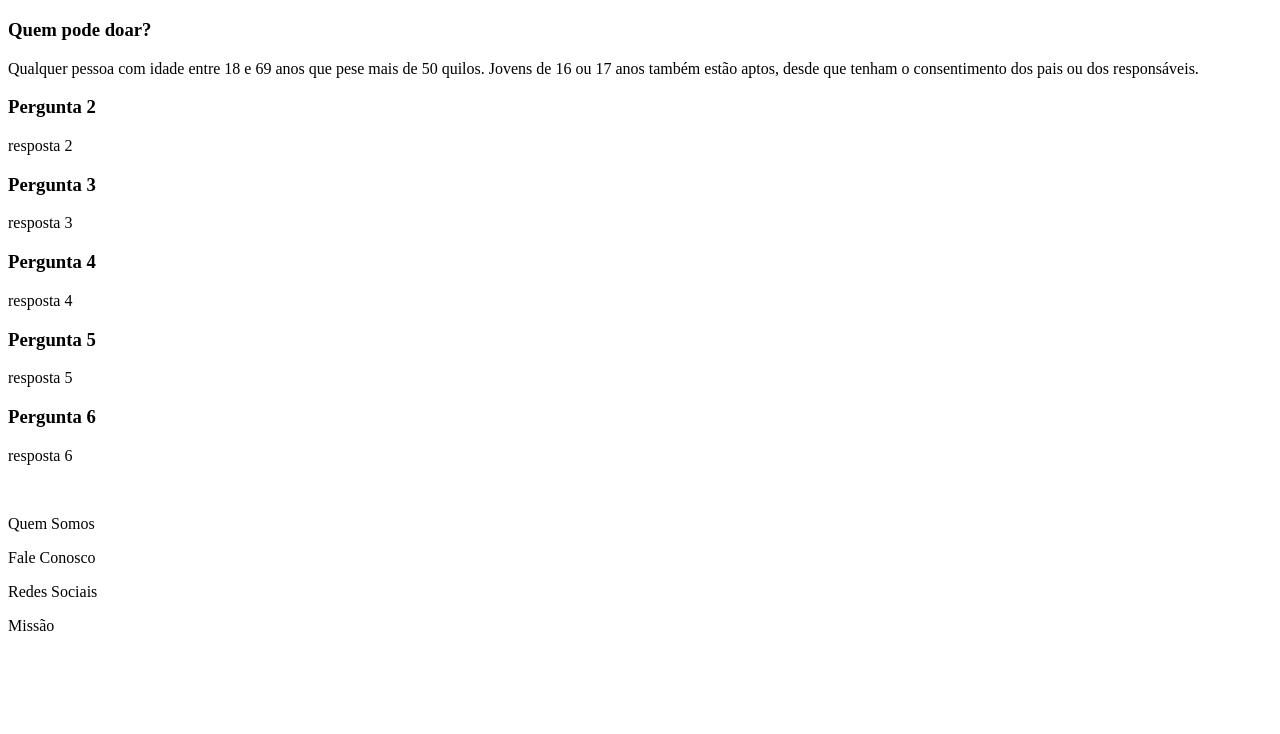
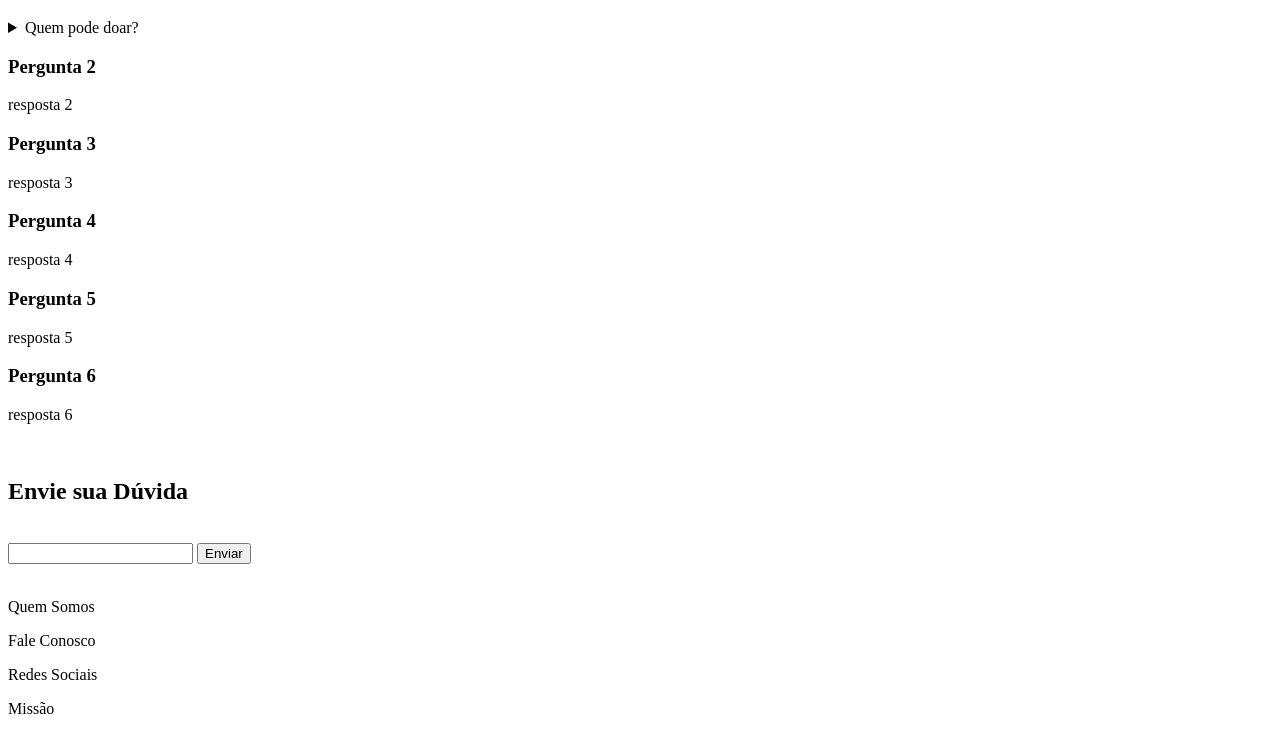
Before and after one commit to Raqueljbsilva/Projetor-Integrador, a plain HTML site: page PERGUNTAS_FREQUENTES.html in a window 1280 px wide. Shown: the part 89-823 px from the top of the page. Before the commit the page ends 800 px from the top, so only its background shows below. Drawn offline with Linux system fonts and the light colour scheme.

Commit message:
Update PERGUNTAS_FREQUENTES.html

```diff
--- a/PERGUNTAS_FREQUENTES.html
+++ b/PERGUNTAS_FREQUENTES.html
@@ -3,13 +3,15 @@
 <head>
     <!-- utf8 é um conjunto de caractere que suporta acentuação -->
     <meta charset="UTF-8">
+    <meta name="viewport" content="width=device-width, initial-scale=1.0">
 <!-- Nome do site -->
         <title>EmoBlog: Gotas de Vida</title>
 <!-- Logo -->
     <nav>
-        <img src="logo do site">
+        <img src="logo">
         </a>
 <!-- outros links -->
+<!-- a = link -->
         <a href=>Inicio</a> |
         <a href=>Registro</a> |
         <a href=>Duvidas</a> |
@@ -21,14 +23,14 @@
     <div>
         <h1>Perguntas Frequentes</h1>
         <p></p>
-<!-- Perguntas -->
     <div>
+
     <!-- pergunta + resposta -->
-    <div class="Pergunta 1">
-        <h3>Quem pode doar?</h3>
-        <p>Qualquer pessoa com idade entre 18 e 69 anos que pese mais de 50 quilos.
-        Jovens de 16 ou 17 anos também estão aptos, desde que tenham o consentimento dos pais ou dos responsáveis.</p>
-    </div>
+    <details>
+        <summary>Quem pode doar?</summary>
+        Qualquer pessoa com idade entre 18 e 69 anos que pese mais de 50 quilos.
+  </details>
+
     <div class="Pergunta 2">
         <h3>Pergunta 2</h3>
         <p>resposta 2</p>
@@ -50,7 +52,13 @@
         <p>resposta 6</p>
     </div>
 <!-- tag br p/ quebra de linha -->
-   <br>
+    <br>
+    <h2>Envie sua Dúvida</h2>
+    <br>
+   <input>
+    <button>Enviar</button>
+    <br>
+    <br>
 <!-- Rodapé -->
     <div>
         <p>Quem Somos</p>
@@ -59,5 +67,4 @@
         <p>Missão</p>
     </div>
 </body>
-
 </html>
```
